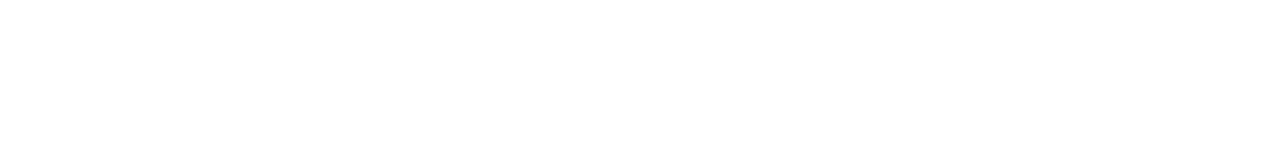
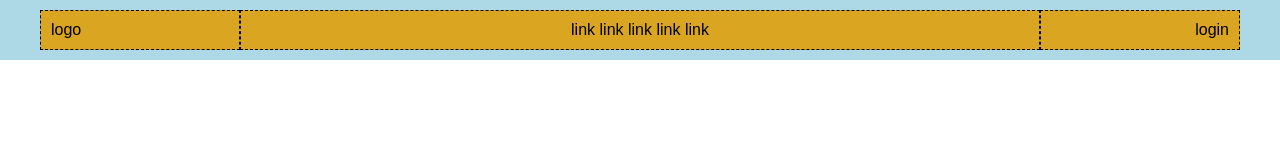
Before and after one commit to IreneChicca/htmlcss-struttura-discord, a plain HTML site: page index.html in a window 1280 px wide. Drawn offline with Linux system fonts and the light colour scheme.

Commit message:
Added nav

```diff
--- a/css/style.css
+++ b/css/style.css
@@ -1,6 +1,85 @@
+/********** GENERICS ***********/
+
 * {
     box-sizing: border-box;
     margin: 0px;
     padding: 0px;
 
 }
+
+
+html,
+body {
+    font-family: Arial, Helvetica, sans-serif;
+
+}
+
+.col-1-6 {
+    width: calc(100% / 6);
+}
+
+.col-4-6 {
+    width: calc(100% / 6*4);
+}
+
+
+
+.test {
+
+    justify-content: center;
+    align-items: center;
+}
+
+
+
+
+.container {
+    max-width: 1200px;
+    margin: 0 auto;
+}
+
+
+
+.flex {
+    display: flex;
+}
+
+.bg-light {
+    background-color: lightblue;
+    padding: 10px;
+
+}
+
+.pad {
+    padding: 10px;
+}
+
+.border {
+    border: 1px dashed black;
+}
+
+
+.txt-sx {
+    text-align: start;
+}
+
+.txt-center {
+    text-align: center;
+}
+
+.txt-dx {
+    text-align: end;
+}
+
+
+/********** UTILITIES ************/
+
+nav {
+    background-color: goldenrod;
+    justify-content: space-between;
+}
+
+a {
+    text-decoration: none;
+    color: black;
+}
--- a/index.html
+++ b/index.html
@@ -9,6 +9,27 @@
 </head>
 
 <body>
+    <div class="bg-light">
+        <nav class="flex container ">
+            <div class="border col-1-6 txt-sx pad">
+                <p>logo</p>
+            </div>
+            <div class="border col-4-6 txt-center pad">
+                <a href="#">link</a>
+                <a href="#">link</a>
+                <a href="#">link</a>
+                <a href="#">link</a>
+                <a href="#">link</a>
+            </div>
+            <div class="border col-1-6 txt-dx pad">
+                <p>login</p>
+            </div>
+        </nav>
+
+    </div>
+
+
+
 
 </body>
 
```
